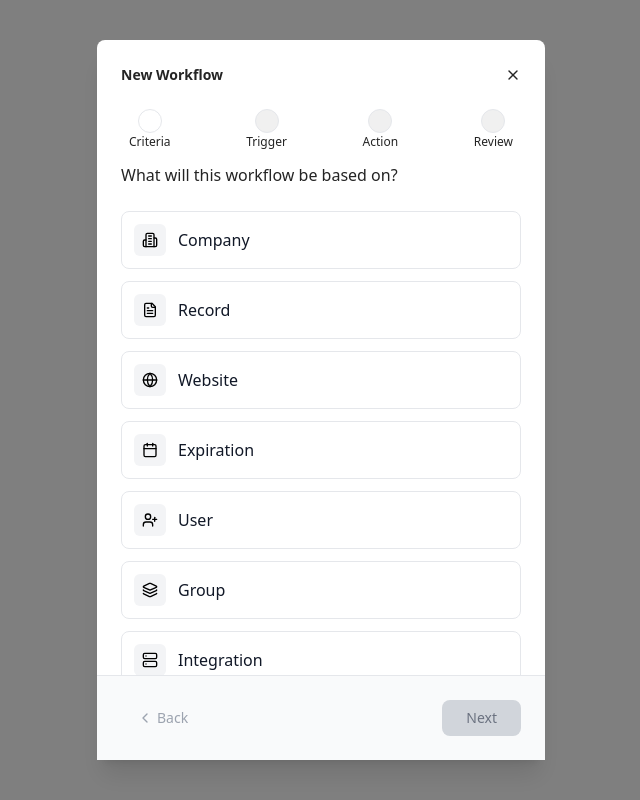
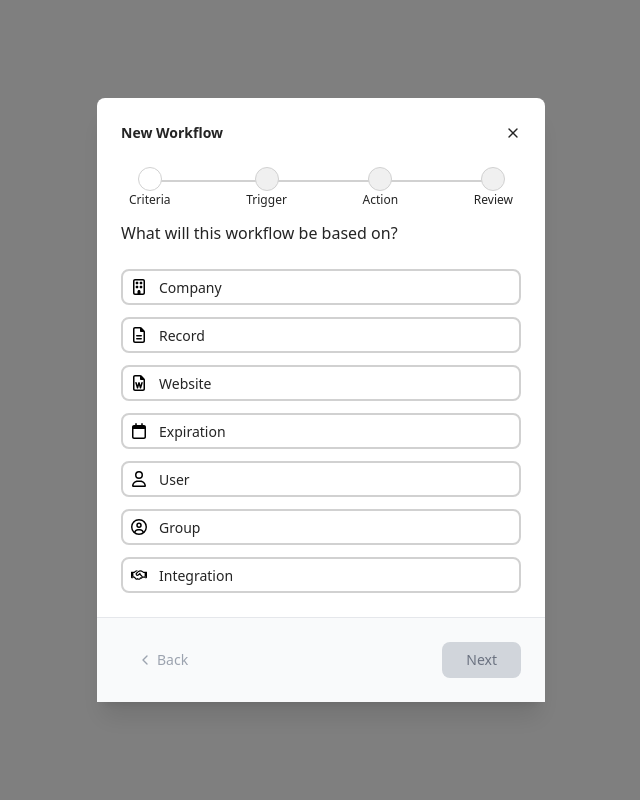
Before and after one commit to brood915/workflow-builder, a React (Vite) app: page / in a window 1280 px wide. Shown: the whole page, without its empty margins (319-959 px from the left). Built offline with nearby package versions, Linux system fonts and the light colour scheme.

Commit message:
fixed icons for criteria step

```diff
--- a/package.json
+++ b/package.json
@@ -13,7 +13,8 @@
     "@fontsource/inter": "^5.2.6",
     "lucide-react": "^0.515.0",
     "react": "^19.1.0",
-    "react-dom": "^19.1.0"
+    "react-dom": "^19.1.0",
+    "react-icons": "^5.5.0"
   },
   "devDependencies": {
     "@eslint/js": "^9.25.0",
--- a/src/components/StepIndicator.jsx
+++ b/src/components/StepIndicator.jsx
@@ -4,9 +4,9 @@ import { Check } from "lucide-react";
 import { steps } from "../constants/workflowData";
 
 /* Figma colours */
-const GREY   = "#D1D1D1";   // lines, upcoming circles, borders
-const GREEN  = "#14833B";   // completed circle
-const LABEL  = "#242424";   // step names
+const GREY   = "#D1D1D1";
+const GREEN  = "#14833B";
+const LABEL  = "#242424";
 
 const StepIndicator = ({ currentStep, isStepCompleted, onStepClick }) => (
   <div className="flex items-center justify-between mb-3">
@@ -14,7 +14,6 @@ const StepIndicator = ({ currentStep, isStepCompleted, onStepClick }) => (
       const completed = isStepCompleted(step.id) && step.id < currentStep;
       const active    = step.id === currentStep;
 
-      /* circle classes */
       let circleCls =
         "flex items-center justify-center w-6 h-6 rounded-full cursor-pointer transition-colors z-10";
       if (completed) {
@@ -31,14 +30,14 @@ const StepIndicator = ({ currentStep, isStepCompleted, onStepClick }) => (
             <div className={circleCls} onClick={() => onStepClick(step.id)}>
               {completed && <Check size={14} className="text-white" />}
             </div>
-            <span className={`text-[12px] text-[${LABEL}] `}>
+            <span className={`text-[0.75rem] text-[${LABEL}] `}>
               {step.name}
             </span>
           </div>
 
           {idx < steps.length - 1 && (
             <div
-              className={`flex-1 h-px -ml-[12px] -mr-[12px] bg-[${GREY}] -mt-[15px]`}
+              className={`flex-1 h-px -ml-[12px] -mr-[12px] border border-solid border-[${GREY}] -mt-[15px] `}
             />
           )}
         </React.Fragment>
--- a/src/components/shared/BaseEntityCard.jsx
+++ b/src/components/shared/BaseEntityCard.jsx
@@ -1,27 +1,21 @@
-// src/components/shared/BaseEntityCard.jsx
-import React from "react";
-import { Check } from "lucide-react";
-
 const BaseEntityCard = ({ option, isSelected, onSelect }) => {
-  const Icon = option.icon;
+  const Icon = isSelected ? option.iconActive : option.icon;
 
   return (
     <div
-      className={`flex items-center p-3 border rounded-lg cursor-pointer transition-all
+      className={`border-2 border-solid flex items-center border rounded-lg cursor-pointer transition-all
         ${isSelected
-          ? "border-2 border-solid border-[#1849A9]"
-          : "border-gray-200 bg-white hover:bg-gray-50"}`}
+          ? "border-[#1849A9]"
+          : "border-[#D1D1D1] bg-white hover:bg-gray-50"}`}
       onClick={onSelect}
     >
       <div
-        className={`p-2 rounded-md mr-3 ${
-          isSelected ? "bg-blue-100" : "bg-gray-100"
-        }`}
+        className="p-2 rounded-md mr-1"
       >
-        <Icon size={16} />
+        <Icon size={16}/>
       </div>
 
-      <span className="flex-1 text-gray-900">{option.name}</span>
+      <span className="flex-1 text-[#242424] text-[14px] font-medium">{option.name}</span>
     </div>
   );
 };
--- a/src/constants/workflowData.js
+++ b/src/constants/workflowData.js
@@ -1,63 +1,86 @@
 // src/constants/workflowData.js
 import {
-  Key,
-  Building2,
-  FileText,
-  Workflow,
-  Globe,
-  Server,
-  Layers,
-  Flag,
-  Mail,
-  UserPlus,
-  Bell,
-  Calendar,
-} from "lucide-react";
+  /* ─── SOLID (filled) ─── */
+  FaBuilding,
+  FaFileLines,
+  FaFileWord,
+  FaCalendar,
+  FaUser,
+  FaCircleUser,
+  FaHandshake,
+  FaKey,
+  FaBookOpen,
+  FaDiagramProject,
+  FaServer,
+  FaLayerGroup,
+  FaDatabase,
+  FaCirclePlus,
+  FaPenToSquare,
+  FaFlag,
+  FaEnvelope,
+  FaShareFromSquare,
 
-/* ────────────────────────────────────────────────────────────
-   FIRST half of the Criteria step – “What will this workflow be based on?”
-   ──────────────────────────────────────────────────────────── */
+  /* ─── REGULAR (outline) ─── */
+  FaRegBuilding,
+  FaRegFileLines,
+  FaRegFileWord,
+  FaRegCalendar,
+  FaRegUser,
+  FaRegHandshake,
+  FaRegCircleUser,
+  FaRegFlag,
+  FaRegEnvelope,
+  FaRegShareFromSquare,
+} from "react-icons/fa6";
+
+/* helper: use outline if available, else solid */
+const reg = (solid, outline) => outline ?? solid;
+
+/* ========== STEP 1a · base entities ========== */
 export const baseOptions = [
-  { id: "company",     name: "Company",     icon: Building2 },
-  { id: "record",      name: "Record",      icon: FileText },
-  { id: "website",     name: "Website",     icon: Globe },
-  { id: "expiration",  name: "Expiration",  icon: Calendar },
-  { id: "user",        name: "User",        icon: UserPlus },
-  { id: "group",       name: "Group",       icon: Layers },
-  { id: "integration", name: "Integration", icon: Server },
+  { id: "company",     name: "Company",     icon: reg(FaBuilding, FaRegBuilding),          iconActive: FaBuilding },
+  { id: "record",      name: "Record",      icon: reg(FaFileLines, FaRegFileLines), iconActive: FaFileLines },
+  { id: "website",     name: "Website",     icon: reg(FaFileWord, FaRegFileWord),             iconActive: FaFileWord },
+  { id: "expiration",  name: "Expiration",  icon: reg(FaCalendar, FaRegCalendar), iconActive: FaCalendar },
+  { id: "user",        name: "User",        icon: reg(FaUser, FaRegUser),   iconActive: FaUser },
+  { id: "group",       name: "Group",       icon: reg(FaCircleUser, FaRegCircleUser),             iconActive: FaCircleUser },   // regular ones are not available in free version
+  { id: "integration", name: "Integration", icon: reg(FaHandshake, FaRegHandshake),              iconActive: FaHandshake },
 ];
 
-/* ────────────────────────────────────────────────────────────
-   SECOND half of the Criteria step – record-type check-list
-   ──────────────────────────────────────────────────────────── */
+/* ========== STEP 1b · record-type checklist ========== */
 export const recordTypes = [
-  { id: "password",     name: "Password",           icon: Key },
-  { id: "company-kb",   name: "Company KB article", icon: Building2 },
-  { id: "central-kb",   name: "Central KB article", icon: FileText },
-  { id: "process",      name: "Process",            icon: Workflow },
-  { id: "website",      name: "Website",            icon: Globe },
-  { id: "rack",         name: "Rack",               icon: Server },
-  { id: "network",      name: "Network",            icon: Layers },
-  { id: "asset",        name: "Asset",              icon: Building2 },
+  { id: "password",   name: "Password",           icon: reg(FaKey),                      iconActive: FaKey },
+  { id: "company-kb", name: "Company KB article", icon: reg(FaBookOpen),                 iconActive: FaBookOpen },
+  { id: "central-kb", name: "Central KB article", icon: reg(FaFileLines, FaRegFileLines),iconActive: FaFileLines },
+  { id: "process",    name: "Process",            icon: reg(FaDiagramProject),           iconActive: FaDiagramProject },
+  { id: "website",    name: "Website",            icon: reg(FaFileWord, FaRegFileWord),                    iconActive: FaFileWord },
+  { id: "rack",       name: "Rack",               icon: reg(FaServer),                   iconActive: FaServer },
+  { id: "network",    name: "Network",            icon: reg(FaLayerGroup),               iconActive: FaLayerGroup },
+  { id: "asset",      name: "Asset",              icon: reg(FaDatabase),                 iconActive: FaDatabase },
 ];
 
+/* ========== STEP 2 · triggers ========== */
 export const triggers = [
-  { id: "record-created",  name: "Record created",  description: "When a new record is created" },
-  { id: "record-updated",  name: "Record updated",  description: "When a record is modified" },
+  { id: "record-created", name: "Record created", description: "When a new record is created",
+    icon: reg(FaCirclePlus),  iconActive: FaCirclePlus },   // outline not free
+  { id: "record-updated", name: "Record updated", description: "When a record is modified",
+    icon: reg(FaPenToSquare), iconActive: FaPenToSquare },  // outline not free
 ];
 
+/* ========== STEP 3 · actions ========== */
 export const actions = [
-  { id: "add-flag",          name: "Add flag",           description: "Add a flag to the record",  icon: Flag },
-  { id: "send-email",        name: "Send email",         description: "Send an email notification", icon: Mail },
-  { id: "assign-user",       name: "Assign user",        description: "Assign a user to the record", icon: UserPlus },
-  { id: "create-notification", name: "Create notification", description: "Create a system notification", icon: Bell },
-  { id: "generate-report",   name: "Generate report",    description: "Generate an automated report", icon: FileText },
-  { id: "schedule-task",     name: "Schedule task",      description: "Schedule a follow-up task",  icon: Calendar },
+  { id: "add-flag",     name: "Add flag",    description: "",
+    icon: reg(FaFlag, FaRegFlag),               iconActive: FaFlag },
+  { id: "send-email",   name: "Send email",  description: "",
+    icon: reg(FaEnvelope, FaRegEnvelope),       iconActive: FaEnvelope },
+  { id: "send-webhook", name: "Send webhook", description: "",
+    icon: reg(FaShareFromSquare, FaRegShareFromSquare), iconActive: FaShareFromSquare },
 ];
 
+/* ========== Wizard steps ========== */
 export const steps = [
-  { id: 1, name: "Criteria", description: "Select criteria" },
-  { id: 2, name: "Trigger",  description: "Define trigger"  },
-  { id: 3, name: "Action",   description: "Choose action"   },
-  { id: 4, name: "Review",   description: "Review summary"  },
+  { id: 1, name: "Criteria" },
+  { id: 2, name: "Trigger"  },
+  { id: 3, name: "Action"   },
+  { id: 4, name: "Review"   },
 ];
```
Also changed, not shown: 1 other file (tests, documents, lock files or other folders).
